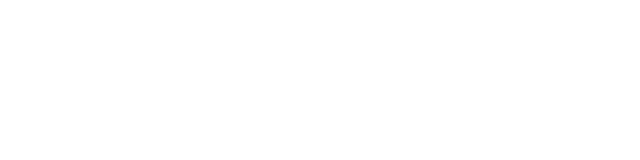
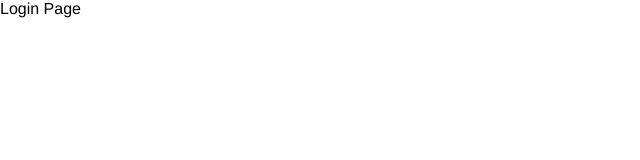
Before and after one commit to huynhr/ValuesApp, a React app: page /#/login in a window 1280 px wide. Shown: the top 160 px of the page, without its empty margins (0-640 px from the left). Built offline with nearby package versions, Linux system fonts and the light colour scheme; the HTML template or start-up script is replaced by a standard one.

Commit message:
Delete unused code

```diff
--- a/client/src/components/Login/component.jsx
+++ b/client/src/components/Login/component.jsx
@@ -9,10 +9,13 @@
   render() {
     console.log(this.props);
     return (
+      // <div>
+      //   {
+      //     this.props.auth ? '' : 'Login Page'
+      //   }
+      // </div>
       <div>
-        {
-          this.props.auth ? '' : 'Login Page'
-        }
+        Login Page
       </div>
     );
   }
```
